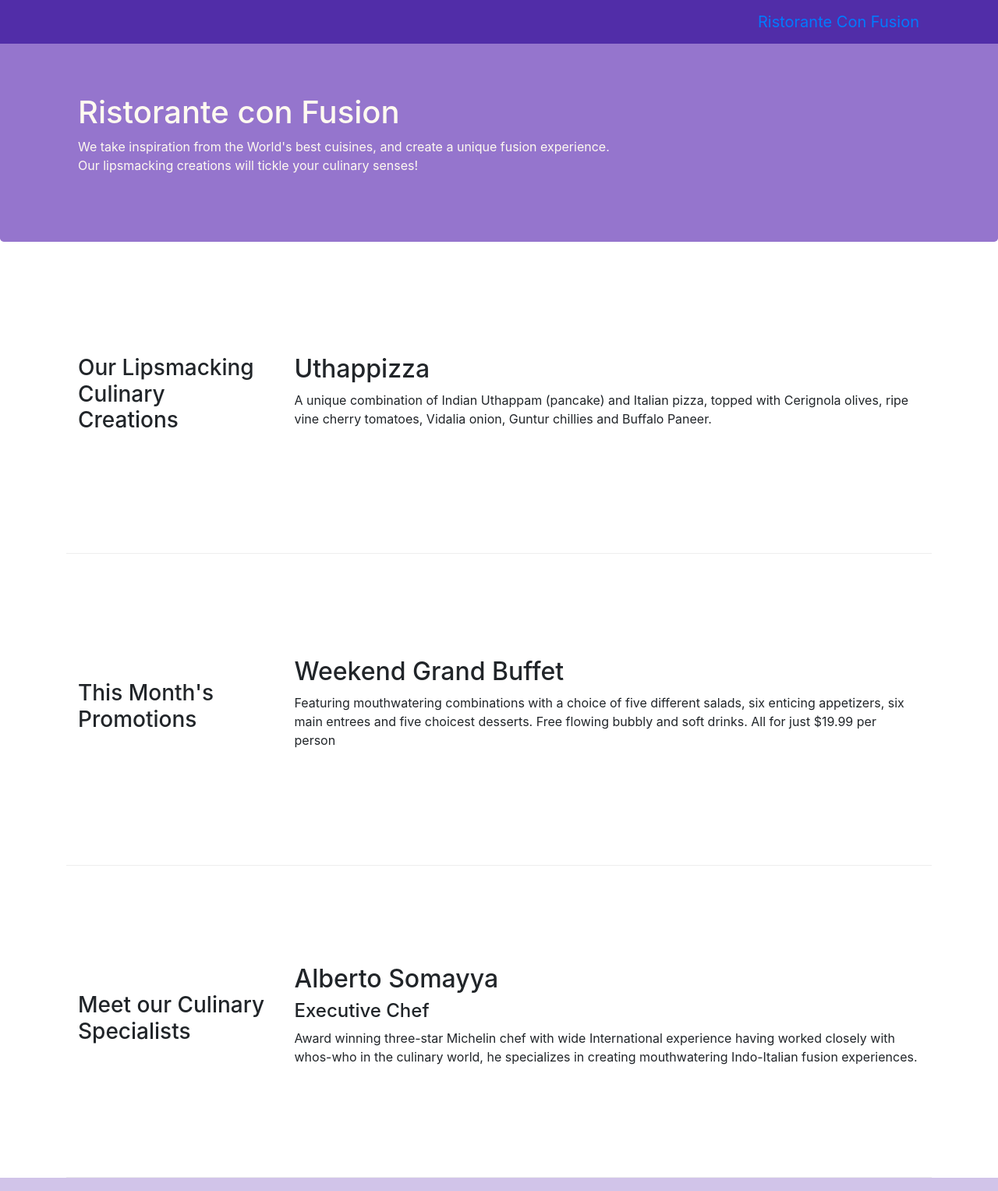
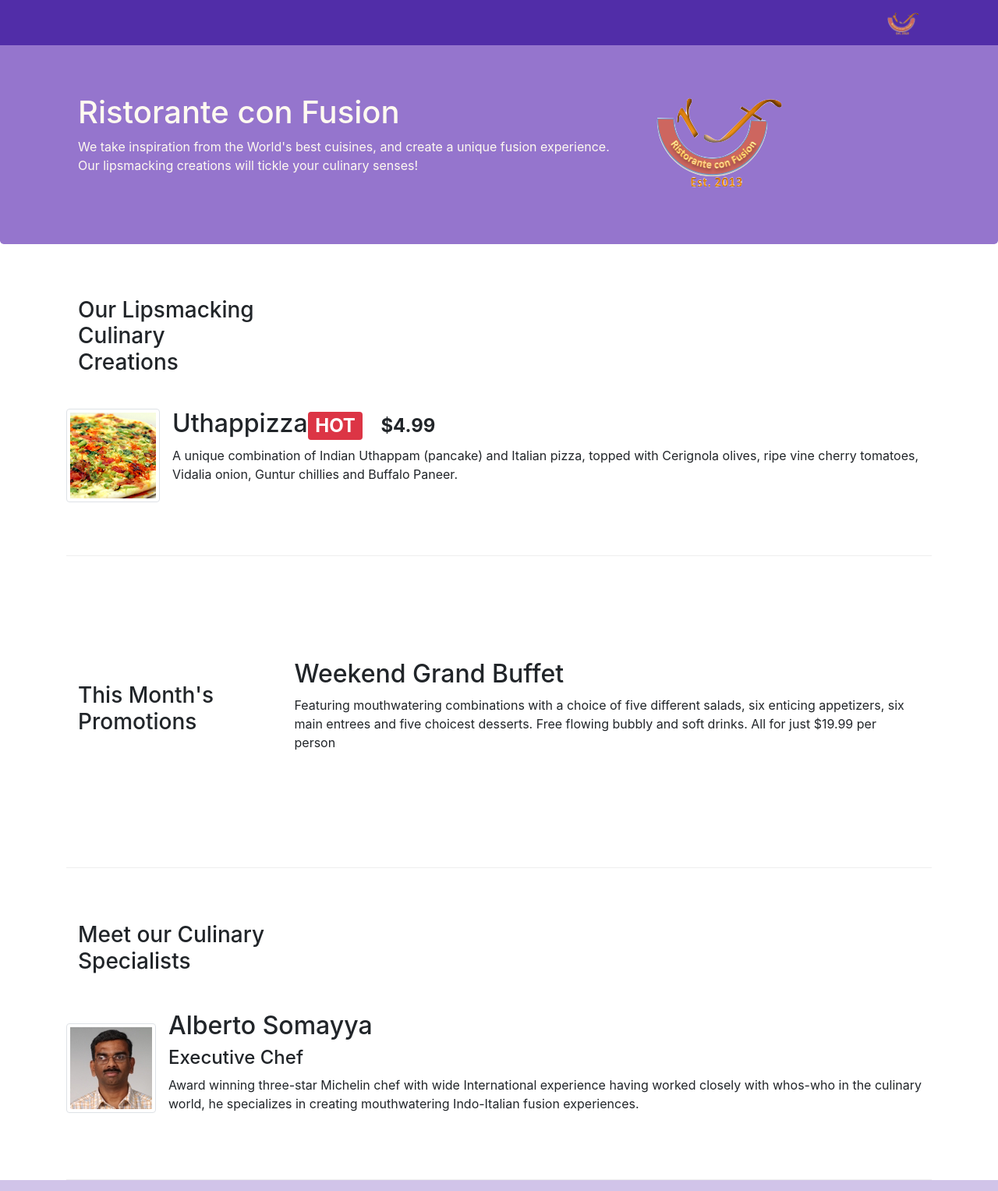
Before and after one commit to YuchongMing/course_bootstrap, a website: page index.html in a window 1280 px wide. Shown: the top 1527 px of the page at 78% size. Drawn offline with nearby package versions, Linux system fonts and the light colour scheme.

Commit message:
add image and icon to the page

```diff
--- a/index.html
+++ b/index.html
@@ -21,7 +21,7 @@
             <button class="navbar-toggler" type="button" data-toggle="collapse" data-target="#Navbar">
                 <span class="navbar-toggler-icon"></span>
             </button>
-            <a class="navbar-brand" href="#">Ristorante Con Fusion</a>
+            <a class="navbar-brand" href="#"><img src="img/logo.png" height="30" width="41"></a>
             <div class="collapse navbar-collapse" id="Navbar">
                 <ul class="navbar-nav">
                     <li class="nav-item active"><a class="nav-link" href="#"><span class="fa fa-home fa-lg"></span>Home</a></li>
@@ -42,7 +42,8 @@
                     <p>We take inspiration from the World's best cuisines, and create a unique fusion experience. Our lipsmacking creations will tickle your culinary senses!</p>
                 </div>
                 <!--Without specifying a num, this div will occupy the remain space in the col-->
-                <div class="col col-sm">
+                <div class="col col-sm align-self-center">
+                    <img src="img/logo.png" class="img-fluid">
                 </div>
             </div>
         </div>
@@ -53,9 +54,16 @@
             <div class="col-sm-4 col-md-3 flex-last">
                 <h3>Our Lipsmacking Culinary Creations</h3>
             </div>
-            <div class="col-sm col-md flex-first">
-                <h2>Uthappizza</h2>
-                <p class="hidden-xs-down">A unique combination of Indian Uthappam (pancake) and Italian pizza, topped with Cerignola olives, ripe vine cherry tomatoes, Vidalia onion, Guntur chillies and Buffalo Paneer.</p>
+            <div class="media">
+                <img class="d-flex mr-3 img-thumbnail align-self-center"
+                     src="img/uthappizza.png" alt="Uthappizza">
+                <div class="media-body">
+                    <h2 class="mt-0">Uthappizza<span class="badge badge-danger">HOT</span> <span class="badge badge-pill badge-default">$4.99</span></h2>
+                    <p class="hidden-xs-down">A unique combination of Indian Uthappam (pancake) and
+                      Italian pizza, topped with Cerignola olives, ripe vine
+                      cherry tomatoes, Vidalia onion, Guntur chillies and
+                      Buffalo Paneer.</p>
+                </div>
             </div>
         </div>
 
@@ -74,10 +82,18 @@
             <div class="col-sm-4 col-md-3 flex-last">
                 <h3>Meet our Culinary Specialists</h3>
             </div>
-            <div class="col-sm col-md flex-first">
-                <h2>Alberto Somayya</h2>
-                <h4>Executive Chef</h4>
-                <p class="hidden-xs-down">Award winning three-star Michelin chef with wide International experience having worked closely with whos-who in the culinary world, he specializes in creating mouthwatering Indo-Italian fusion experiences. </p>
+            <div class="media">
+                <img class="d-flex mr-3 img-thumbnail align-self-center"
+                     src="img/alberto.png" alt="Alberto Somayya">
+                <div class="media-body">
+                    <h2 class="mt-0">Alberto Somayya</h2>
+                    <h4>Executive Chef</h4>
+                    <p class="hidden-xs-down">Award winning three-star Michelin chef with wide
+                     International experience having worked closely with
+                     whos-who in the culinary world, he specializes in
+                      creating mouthwatering Indo-Italian fusion experiences.
+                     </p>
+                </div>
             </div>
         </div>
     </div>
```
Also changed, not shown: aboutus.html (+1 -1 lines), contactus.html (+1 -1 lines), img/alberto.png (added), img/buffet.png (added), img/logo.png (added), img/uthappizza.png (added), 1 other file.
